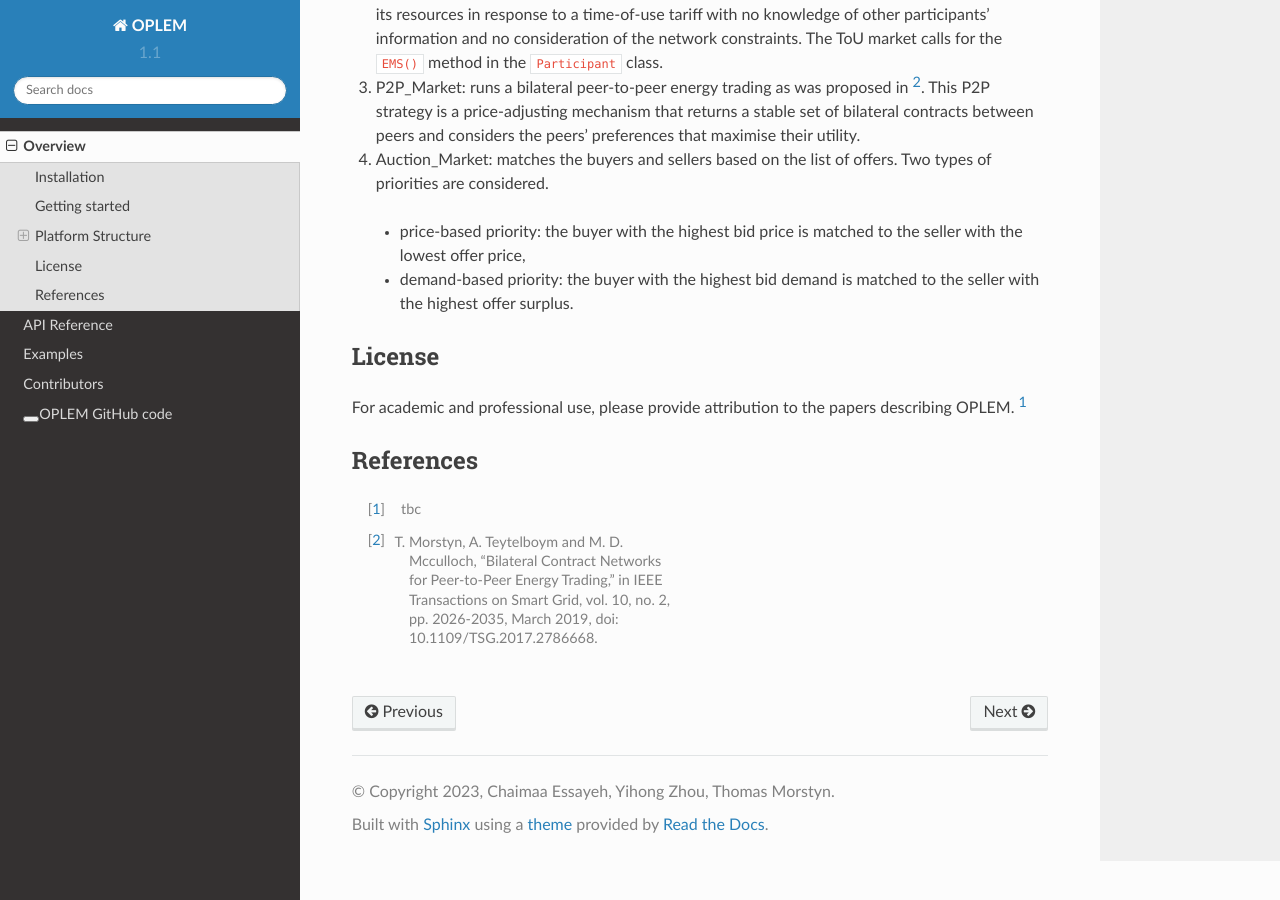
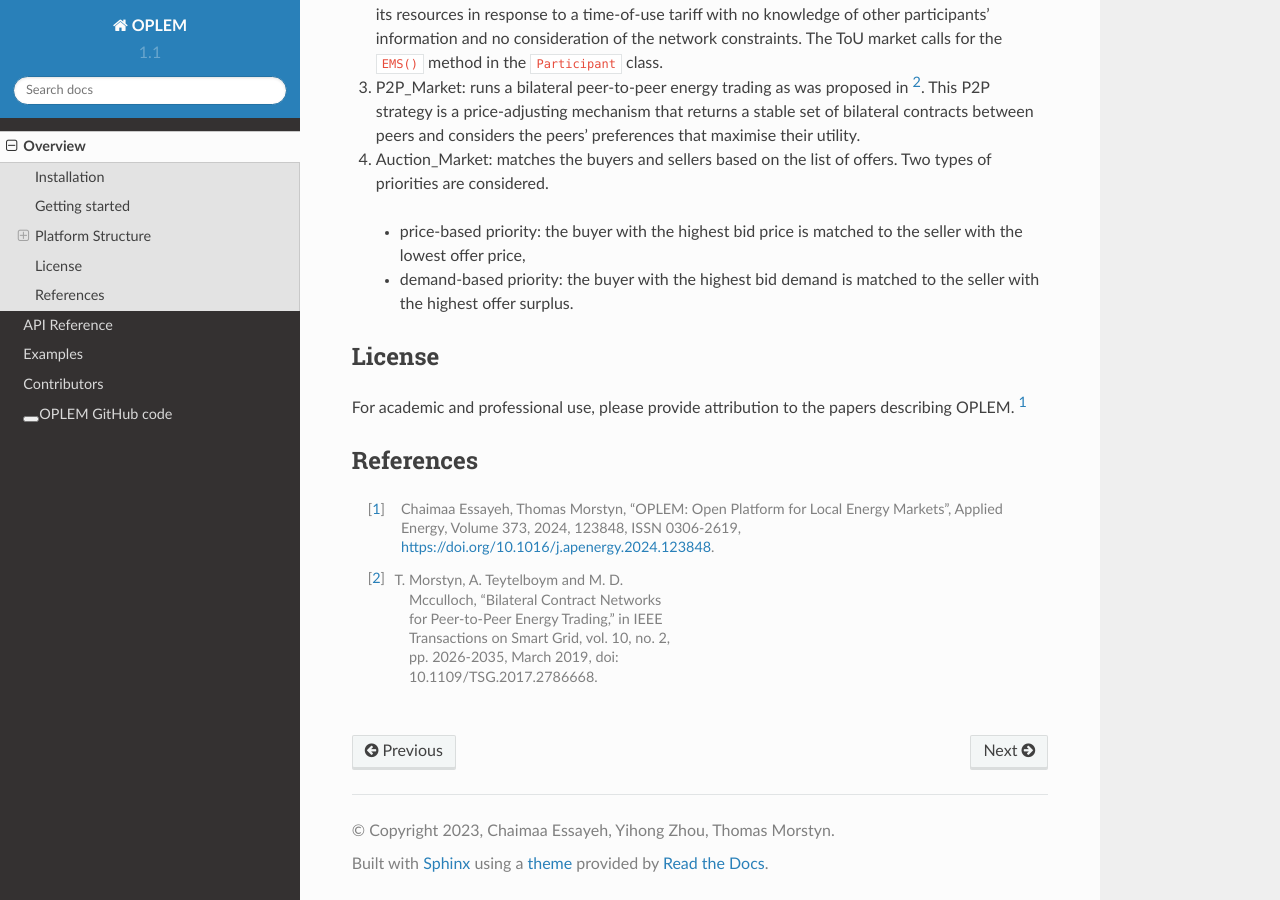
Before and after one commit to EsaLaboratory/OPLEM, a Sphinx documentation site: the page built from docs/overview.rst, in a window 1280 px wide and 900 px high, scrolled down 5851 px. Built offline with Sphinx 7.4.7 and the Read the Docs theme 2.0.0, drawn with Linux system fonts in a browser that asks for light colours.

Commit message:
Update overview.rst
add paper ref

```diff
--- a/docs/overview.rst
+++ b/docs/overview.rst
@@ -136,5 +136,5 @@ For academic and professional use, please provide attribution to the papers desc
 
 References
 ------------
-.. [1] tbc
+.. [1] Chaimaa Essayeh, Thomas Morstyn, "OPLEM: Open Platform for Local Energy Markets", Applied Energy, Volume 373, 2024, 123848, ISSN 0306-2619, https://doi.org/10.1016/j.apenergy.2024.123848.
 .. [2] T. Morstyn, A. Teytelboym and M. D. Mcculloch, "Bilateral Contract Networks for Peer-to-Peer Energy Trading," in IEEE Transactions on Smart Grid, vol. 10, no. 2, pp. 2026-2035, March 2019, doi: 10.1109/TSG.2017.2786668.
```
